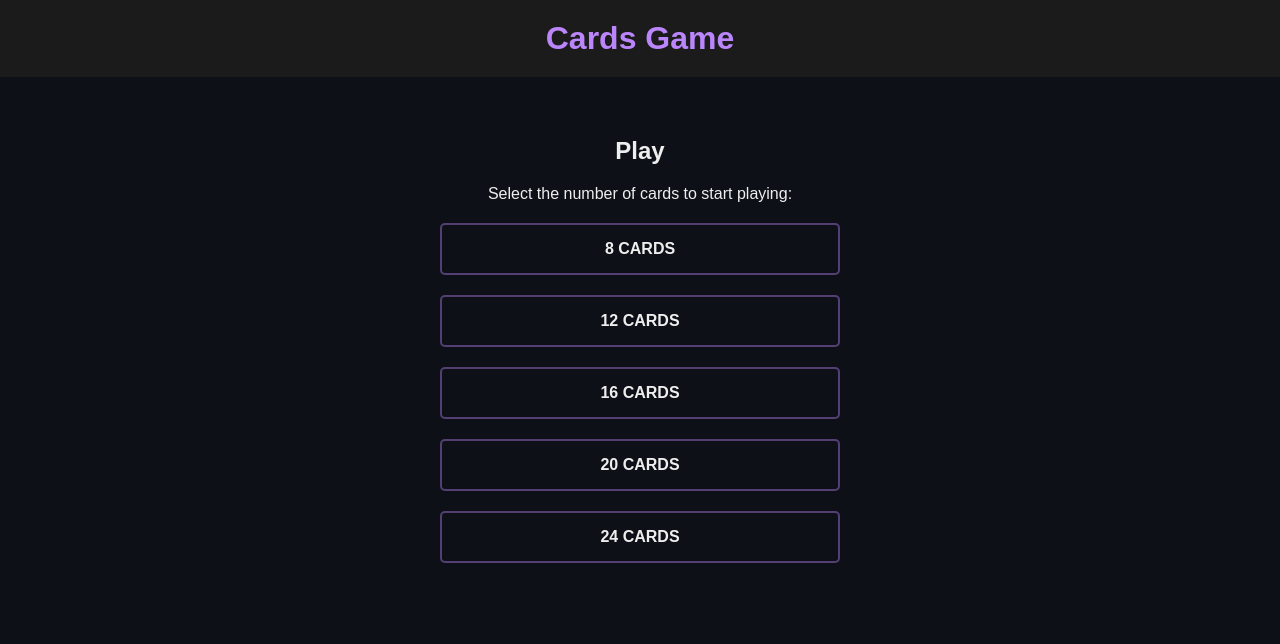
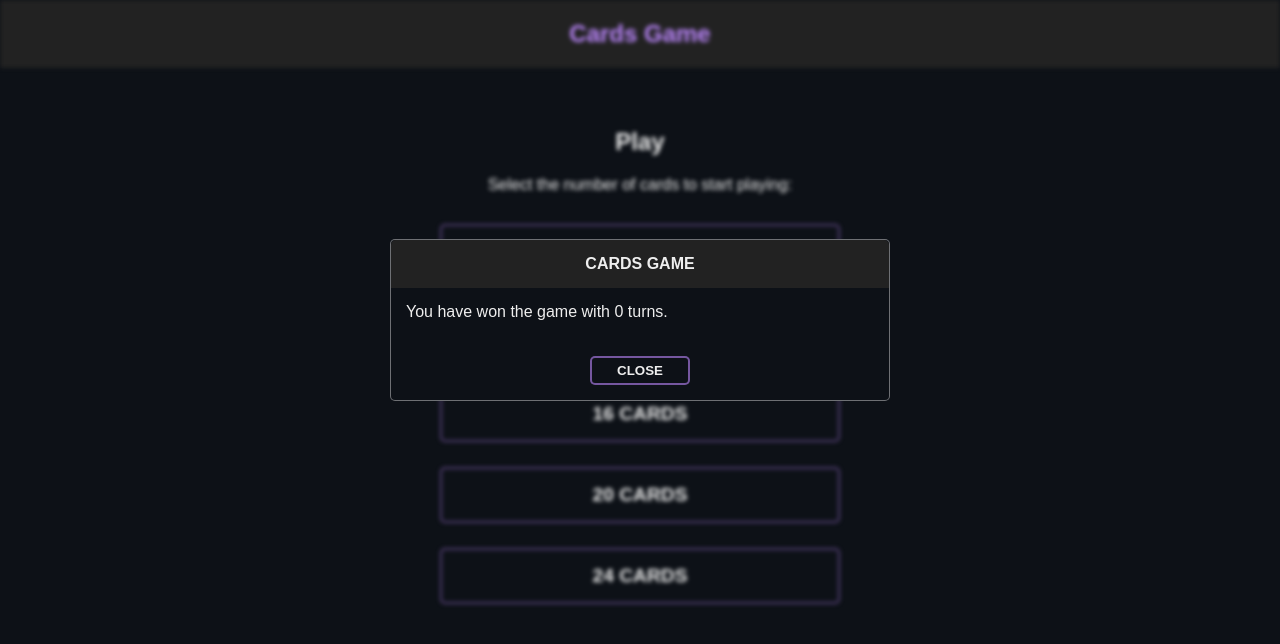
Before and after one commit to oscardbg/cards-game-react, a React (Vite) app: page / in a window 1280 px wide. Shown: the top 644 px of the page. Built offline with nearby package versions, Linux system fonts and the light colour scheme.

Commit message:
Set size of grid depending on amount of cards

```diff
--- a/src/App.jsx
+++ b/src/App.jsx
@@ -4,14 +4,31 @@ import Menu from "./components/Menu";
 import Game from "./components/Game";
 
 const App = () => {
-  const { playing } = useGlobalContext();
+  const { playing, victory } = useGlobalContext();
 
   return (
     <>
-      <div className="main">
-        <h1 className="title">Cards Game</h1>
+      <div className={victory ? "main disabled" : "main"}>
         {!playing && <Menu />}
         {playing && <Game />}
+      </div>
+      {victory && <WinModal />}
+    </>
+  );
+};
+
+const WinModal = () => {
+  const { closeModal, turns } = useGlobalContext();
+  return (
+    <>
+      <div className="modal">
+        <div className="head">
+          <p>Cards Game</p>
+        </div>
+        <div className="body">
+          <p>You have won the game with {turns} turns.</p>
+          <button onClick={closeModal}>Close</button>
+        </div>
       </div>
     </>
   );
--- a/src/assets/scss/elements/_base.scss
+++ b/src/assets/scss/elements/_base.scss
@@ -15,10 +15,19 @@ body {
   color: #eee;
 }
 
+// Main
+.main {
+  &.disabled {
+    filter: blur(2px);
+    pointer-events: none;
+    user-select: none;
+  }
+}
+
 // Title
 .title {
   text-align: center;
   padding: 20px 0;
   color: $primary;
-  background-color: #1b1b1b;
+  background-color: #222;
 }
--- a/src/assets/scss/elements/_initial.scss
+++ b/src/assets/scss/elements/_initial.scss
@@ -3,26 +3,23 @@
 
 // Section Menu
 .menu {
-  padding-top: 60px;
   h2 {
     text-align: center;
-    margin-bottom: 20px;
+    margin: 60px 0 20px;
   }
   p {
     text-align: center;
-    margin-bottom: 20px;
+    margin-bottom: 30px;
   }
 }
 
 // Button Gruop
 .btn-cnt {
   text-align: center;
-  margin-bottom: 25px;
-  // padding: 15px 0;
   max-width: 400px;
-  margin: 0 auto;
+  margin: 0 auto 25px;
   display: flex;
-  gap: 20px;
+  gap: 25px;
   flex-direction: column;
   h3 {
     padding-bottom: 15px;
@@ -37,10 +34,13 @@
     border: 2px solid rgba($primary, 0.4);
     padding: 15px 25px;
     border-radius: 5px;
+    font-size: 1.2rem;
     color: #eee;
+    transition: 0.2s;
     &:hover {
       border-color: $primary;
       color: $primary;
+      transform: translateX(10px);
     }
   }
 }
@@ -74,15 +74,13 @@
 }
 
 // Card List
-ul.card-list {
-  max-width: 1200px;
-  margin: 0 auto 40px;
+.game ul {
+  margin: 0 auto 80px;
   display: flex;
   flex-wrap: wrap;
   justify-content: center;
   gap: 10px;
   li {
-    flex-basis: 180px;
     position: relative;
     cursor: pointer;
   }
@@ -112,3 +110,74 @@ ul.card-list {
     }
   }
 }
+
+// Grid Cards
+.card-list-8 {
+  max-width: 750px;
+  li {
+    flex-basis: 170px;
+  }
+}
+.card-list-12 {
+  max-width: 1100px;
+  li {
+    flex-basis: 170px;
+  }
+}
+.card-list-16 {
+  max-width: 1100px;
+  li {
+    flex-basis: 140px;
+  }
+}
+.card-list-20 {
+  max-width: 1100px;
+  li {
+    flex-basis: 125px;
+  }
+}
+.card-list-24 {
+  max-width: 1100px;
+  li {
+    flex-basis: 120px;
+  }
+}
+
+// Victory Modal
+.modal {
+  width: 500px;
+  background-color: $dark-1;
+  border: 1px solid rgba(#fff, 0.4);
+  border-radius: 5px;
+  position: fixed;
+  top: 40%;
+  left: 50%;
+  transform: translate(-50%, -50%);
+  .head {
+    background-color: #222;
+    padding: 15px;
+    border-radius: 5px 5px 0 0;
+    font-weight: bold;
+    text-transform: uppercase;
+    text-align: center;
+  }
+  .body {
+    border-radius: 0 0 5px 5px;
+    padding: 15px;
+  }
+  button {
+    display: block;
+    margin: 35px auto 0;
+    padding: 5px 25px;
+    background-color: $dark-1;
+    border: 2px solid rgba($primary, 0.6);
+    color: #eee;
+    font-weight: bold;
+    text-transform: uppercase;
+    cursor: pointer;
+    border-radius: 5px;
+    &:hover {
+      color: $primary;
+    }
+  }
+}
--- a/src/components/CardList.jsx
+++ b/src/components/CardList.jsx
@@ -3,11 +3,11 @@ import { useGlobalContext } from "../context";
 import SingleCard from "./SingleCard";
 
 const CardList = () => {
-  const { cardList } = useGlobalContext();
+  const { num, cardList } = useGlobalContext();
 
   return (
     <>
-      <ul className="card-list">
+      <ul className={`card-list-${num}`}>
         {cardList.map((card) => (
           <SingleCard key={card.id} card={card} />
         ))}
--- a/src/components/Menu.jsx
+++ b/src/components/Menu.jsx
@@ -8,6 +8,7 @@ const Menu = () => {
   return (
     <>
       <section className="menu">
+        <h1 className="title">Cards Game</h1>
         <h2>Play</h2>
         <p>Select the number of cards to start playing:</p>
         <div className="btn-cnt">
--- a/src/context.jsx
+++ b/src/context.jsx
@@ -14,6 +14,7 @@ const initialState = {
   choiceTwo: {},
   turns: 0,
   disabled: false,
+  victory: true,
 };
 
 const AppProvider = ({ children }) => {
@@ -21,6 +22,10 @@ const AppProvider = ({ children }) => {
 
   function stopPlaying() {
     dispatch({ type: "STOP_PLAYING" });
+  }
+
+  function closeModal() {
+    dispatch({ type: "CLOSE_MODAL" });
   }
 
   function setAmount(num) {
@@ -80,7 +85,7 @@ const AppProvider = ({ children }) => {
   }
 
   return (
-    <AppContext.Provider value={{ ...state, handleChoice, setAmount, stopPlaying }}>
+    <AppContext.Provider value={{ ...state, handleChoice, setAmount, stopPlaying, closeModal }}>
       {children}
     </AppContext.Provider>
   );
--- a/src/reducer.js
+++ b/src/reducer.js
@@ -3,7 +3,7 @@ const reducer = (state, action) => {
 
   switch (type) {
     case "SET_NUM": {
-      return { ...state, num: payload, choiceOne: {}, choiceTwo: {}, playing: !state.playing };
+      return { ...state, num: payload, choiceOne: {}, choiceTwo: {}, playing: true };
     }
     case "SET_IMAGES": {
       return { ...state, cardList: payload, turns: 0 };
@@ -30,7 +30,10 @@ const reducer = (state, action) => {
       return { ...state, disabled: true };
     }
     case "STOP_PLAYING": {
-      return { ...state, playing: !state.playing };
+      return { ...state, playing: false };
+    }
+    case "CLOSE_MODAL": {
+      return { ...state, victory: false };
     }
     default:
       return state;
```
